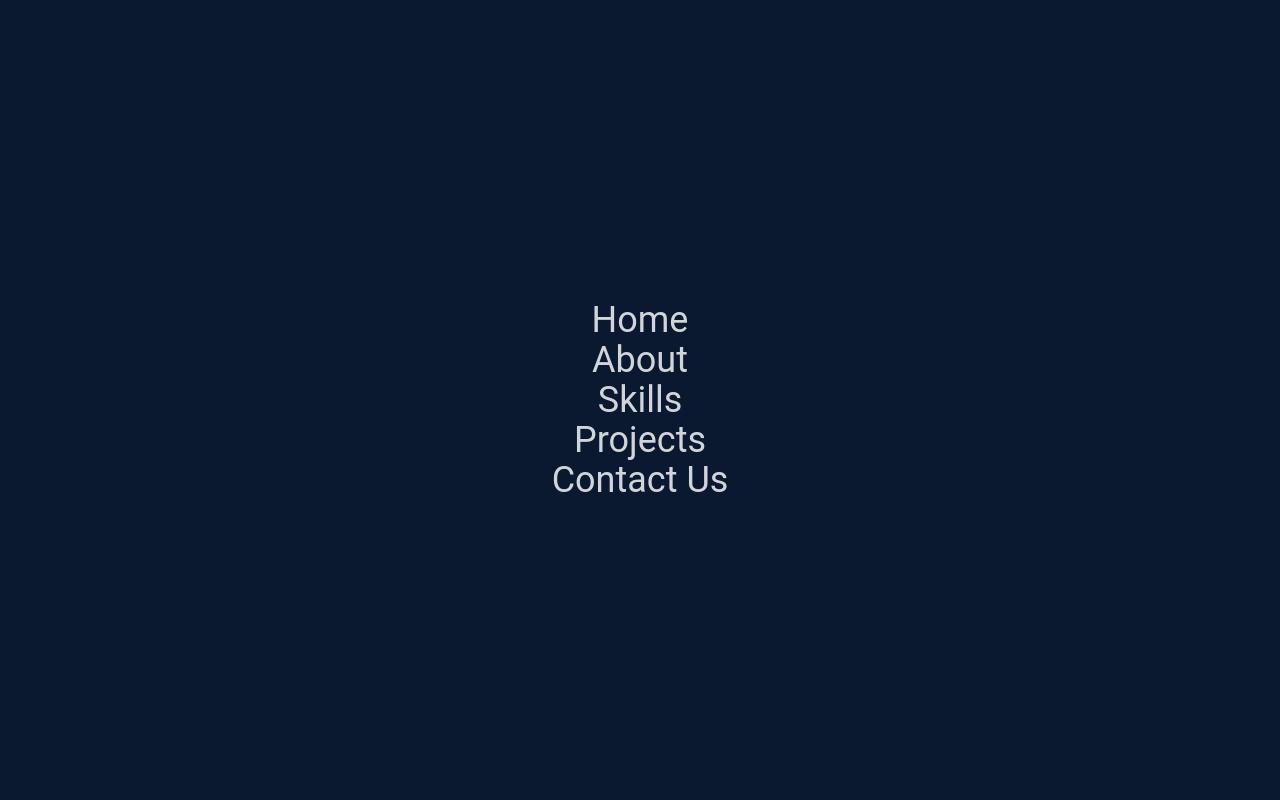
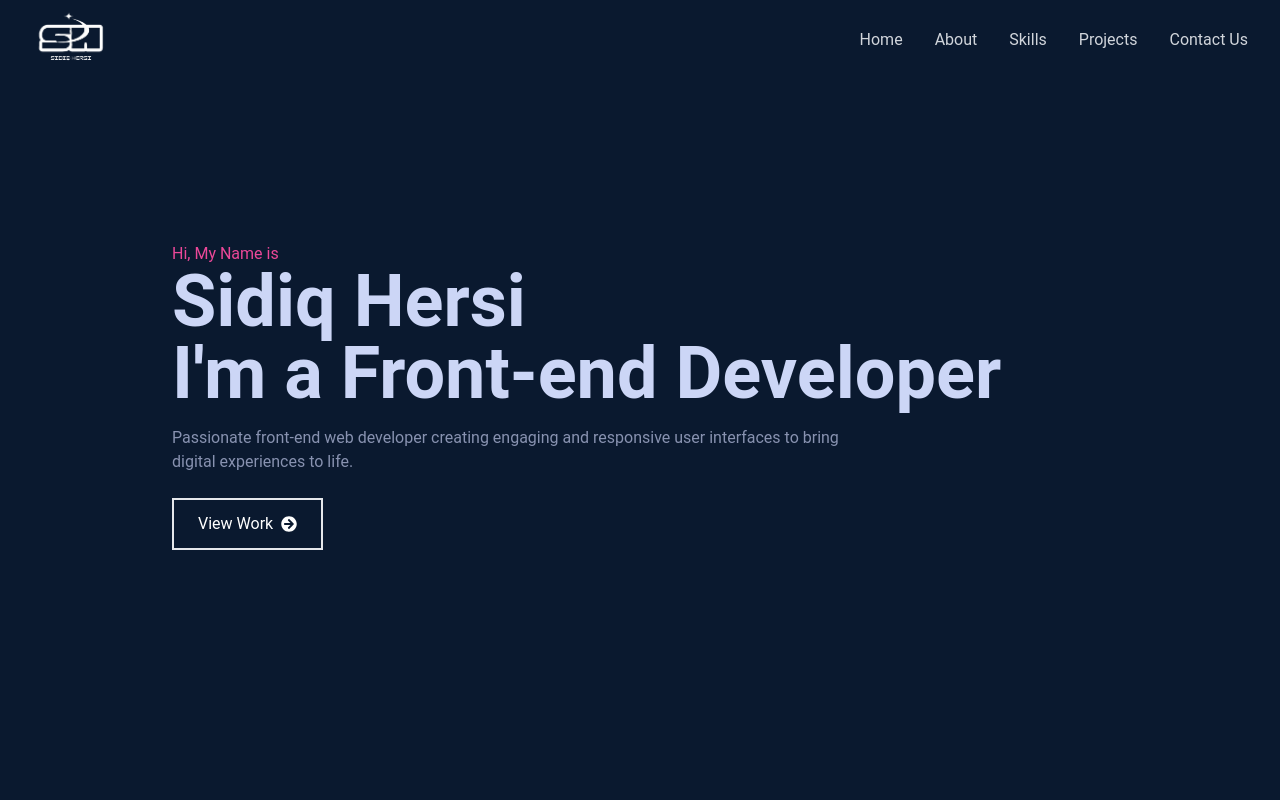
Before and after one commit to Sidiq96/React-Portfolio, a React (Vite) app: page / in a window 1280 px wide. Shown: the top 800 px of the page. Built offline with nearby package versions, Linux system fonts and the light colour scheme.

Commit message:
fixes a bug in the mobile view where the dropdown menu appears when the page refreshes, so now it only appears when the dropdown menu is clicked

```diff
--- a/components/NavBar.jsx
+++ b/components/NavBar.jsx
@@ -1,9 +1,14 @@
 import React, { useState } from "react";
 import { FaBars } from "react-icons/fa";
 import Logo from "../assets/images/logo.png";
+
 const NavBar = () => {
   const [nav, setNav] = useState(false);
-  const handleClick = () => setNav(!nav);
+
+  const handleClick = () => {
+    setNav(!nav);
+  };
+
   return (
     <div className="fixed w-full h-[80px] flex justify-between items-center px-4 bg-[#0a192f] text-gray-300">
       <div>
@@ -13,8 +18,9 @@
           style={{ width: "110px", height: "110px" }}
         />
       </div>
-      {/* menu */}
-      <ul className="hidden md:flex ">
+
+      {/* Desktop menu */}
+      <ul className="hidden md:flex">
         <li>Home</li>
         <li>About</li>
         <li>Skills</li>
@@ -22,18 +28,21 @@
         <li>Contact Us</li>
       </ul>
 
-      {/* dropdown Menu */}
+      {/* Mobile menu */}
       <div onClick={handleClick} className="md:hidden z-10">
         <FaBars />
       </div>
-      {/* Mobile menu */}
-      <ul className={nav ? 'hidden' : 'absolute top-0 left-0 w-full h-screen bg-[#0a192f] flex flex-col justify-center items-center'}>
-        <li className="py6 text-4xl"> Home</li>
-        <li className="py6 text-4xl">About</li>
-        <li className="py6 text-4xl">Skills</li>
-        <li className="py6 text-4xl">Projects</li>
-        <li className="py6 text-4xl">Contact Us</li>
-      </ul>
+
+      {/* Mobile dropdown menu */}
+      {nav && (
+        <ul className="md:hidden absolute top-0 left-0 w-full h-screen bg-[#0a192f] flex flex-col justify-center items-center">
+          <li className="py-6 text-4xl">Home</li>
+          <li className="py-6 text-4xl">About</li>
+          <li className="py-6 text-4xl">Skills</li>
+          <li className="py-6 text-4xl">Projects</li>
+          <li className="py-6 text-4xl">Contact Us</li>
+        </ul>
+      )}
     </div>
   );
 };
```
